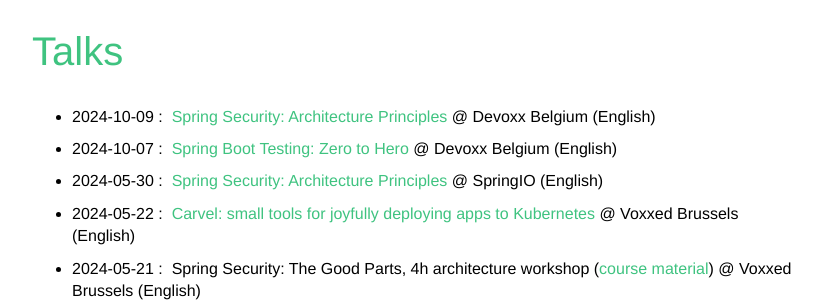
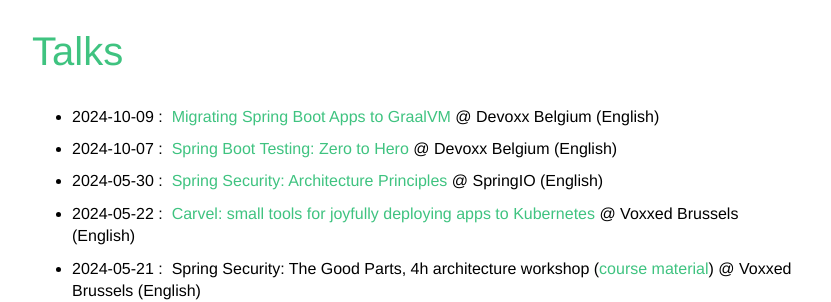
Before and after one commit to Kehrlann/kehrlann.github.io, a Jekyll site: the page built from talks.md, in a window 1280 px wide and 900 px high, scrolled down 564 px. Shown: the part 152-454 px from the top of the window, without its empty margins (224-1055 px from the left). Built offline with Jekyll 4.4.1, drawn with Linux system fonts in a browser that asks for light colours.

Commit message:
talks: fix title for "migrating spring boot apps"

```diff
--- a/talks.md
+++ b/talks.md
@@ -24,7 +24,7 @@
 <ul class="no-justify roomy-list">
     <li>
         <span>2024-10-09 :&nbsp;</span>
-        <a href="https://www.youtube.com/watch?v=yQC6LBSw2zs" target="_blank" rel="noopener">Spring Security: Architecture Principles</a>
+        <a href="https://www.youtube.com/watch?v=yQC6LBSw2zs" target="_blank" rel="noopener">Migrating Spring Boot Apps to GraalVM</a>
         <span>@ Devoxx Belgium (English)</span>
     </li>
     <li>
```
